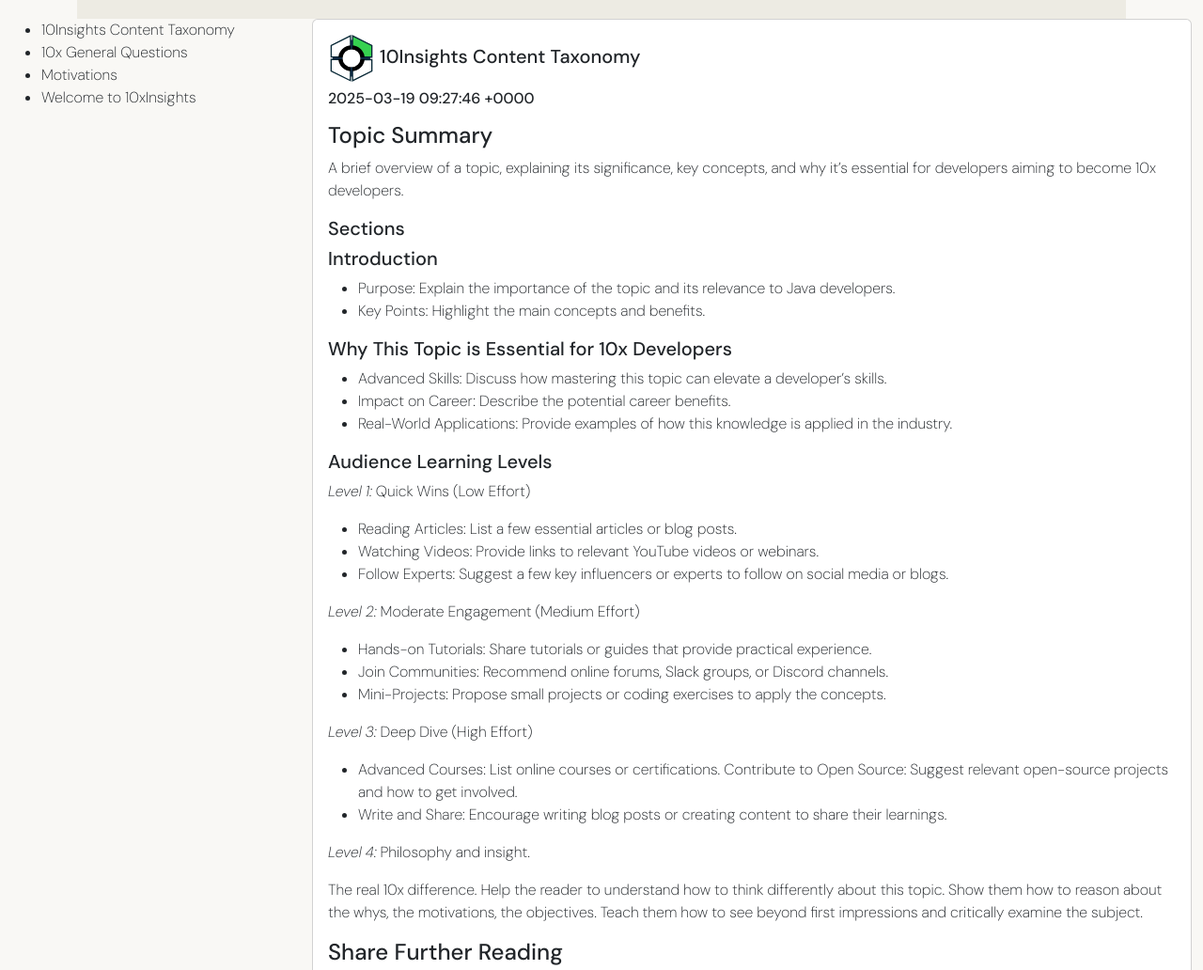
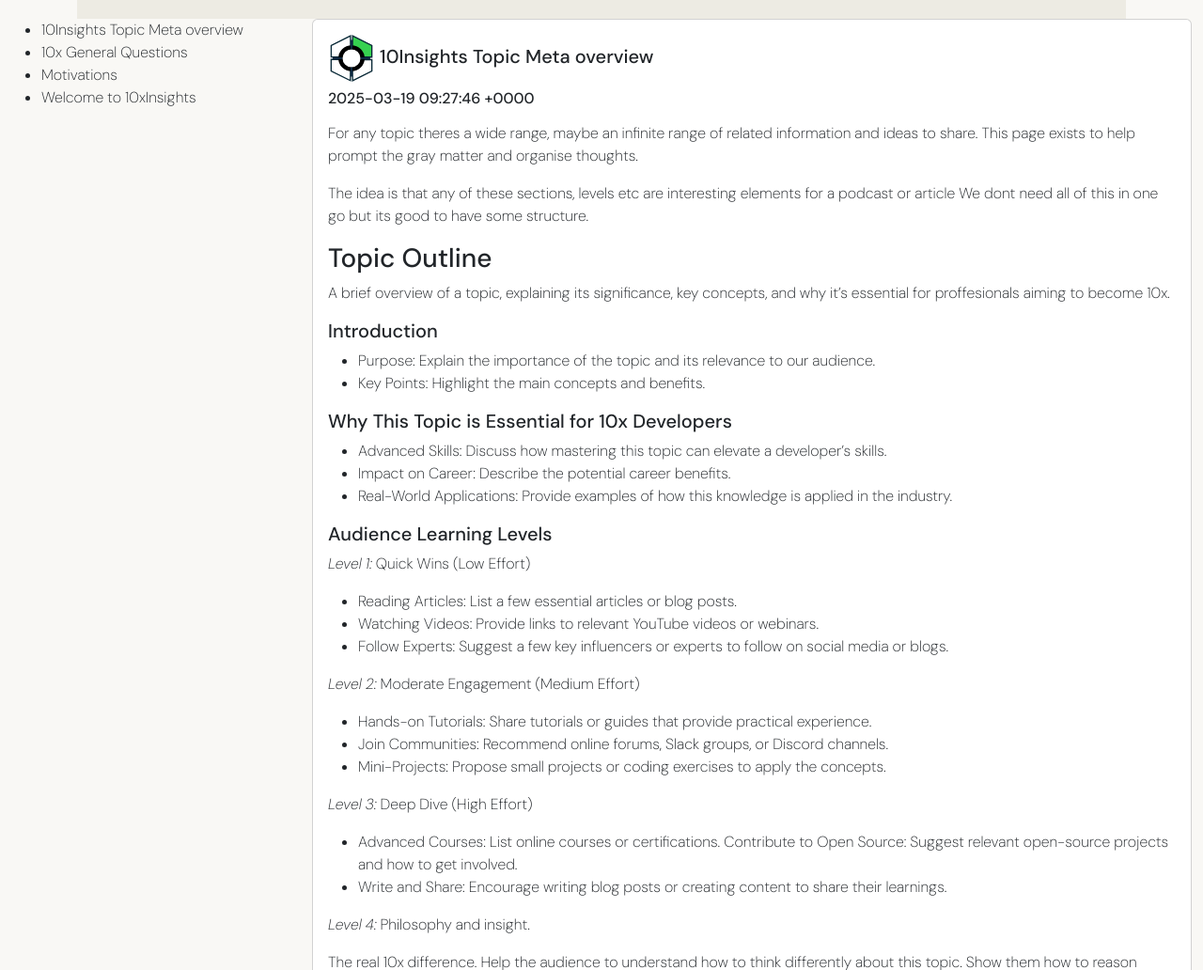
Before and after one commit to 10xInsights-dev/10xInsights-dev.github.io, a Jekyll site: the page built from articles2.html, in a window 1280 px wide and 1400 px high. Shown: the part 368-1400 px from the top of the window at 94% size. Built offline with Jekyll 4.4.1, drawn with Linux system fonts in a browser that asks for light colours; some of the changed text lies outside the part shown.

Commit message:
Update topic_structure.md

```diff
--- a/_articles/topic_structure.md
+++ b/_articles/topic_structure.md
@@ -1,21 +1,28 @@
 ---
 seq: 4.0
 layout: page
-title: 10Insights Content Taxonomy
-slug: or why there's so much to discuss.
+title: 10Insights Topic Meta overview
+brief: or why there's so much to discuss.
 logo: logo-open-source.svg
 authors: [spoole]
 ---
 
-#### Topic Summary
-A brief overview of a topic, explaining its significance, key concepts, and why it's essential for developers aiming to become 10x developers.
+
+For any topic theres a wide range, maybe an infinite range of related information and ideas to share.
+This page exists to help prompt the gray matter and organise thoughts.
+
+The idea is that any of these sections, levels etc are interesting elements for a podcast or article
+We dont need all of this in one go but its good to have some structure.
 
 
-##### Sections
+### Topic Outline
+
+A brief overview of a topic, explaining its significance, key concepts, and why it's essential for proffesionals aiming to become 10x.
+
 
 #####  Introduction
 
-- Purpose: Explain the importance of the topic and its relevance to Java developers.
+- Purpose: Explain the importance of the topic and its relevance to our audience.
 - Key Points: Highlight the main concepts and
   benefits.
 
@@ -47,7 +54,9 @@
 
 *Level 4:* Philosophy and insight.
 
-The real 10x difference. Help the reader to understand how to think differently about this topic. Show them how to reason about the whys, the motivations, the objectives. Teach them how to see beyond first impressions and critically examine the subject.
+The real 10x difference. Help the audience to understand how to think differently about this topic. Show them how to reason about the whys, the motivations, the objectives. Teach them how to see beyond first impressions and critically examine the subject.
+
+---
 
 #### Share Further Reading
 
```
